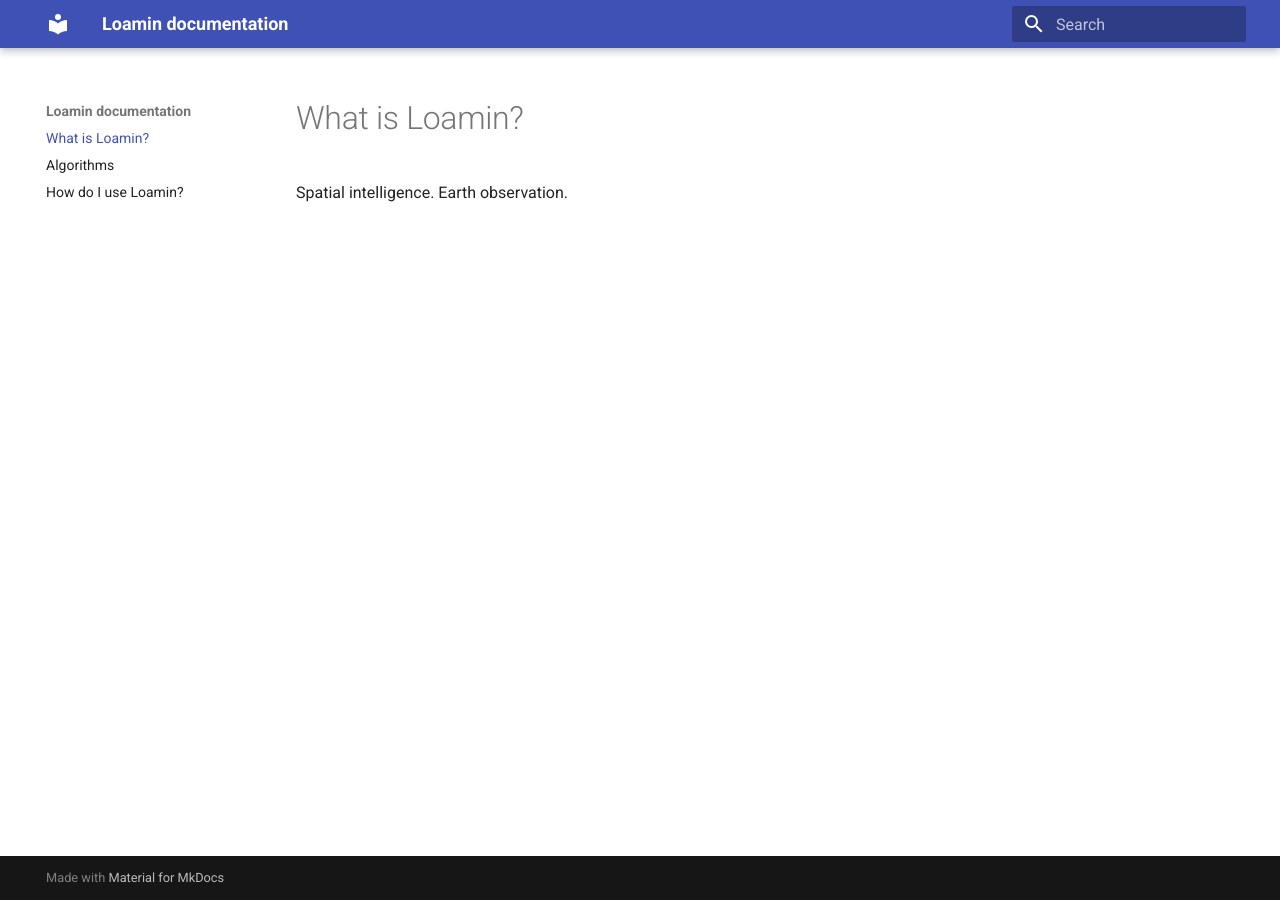
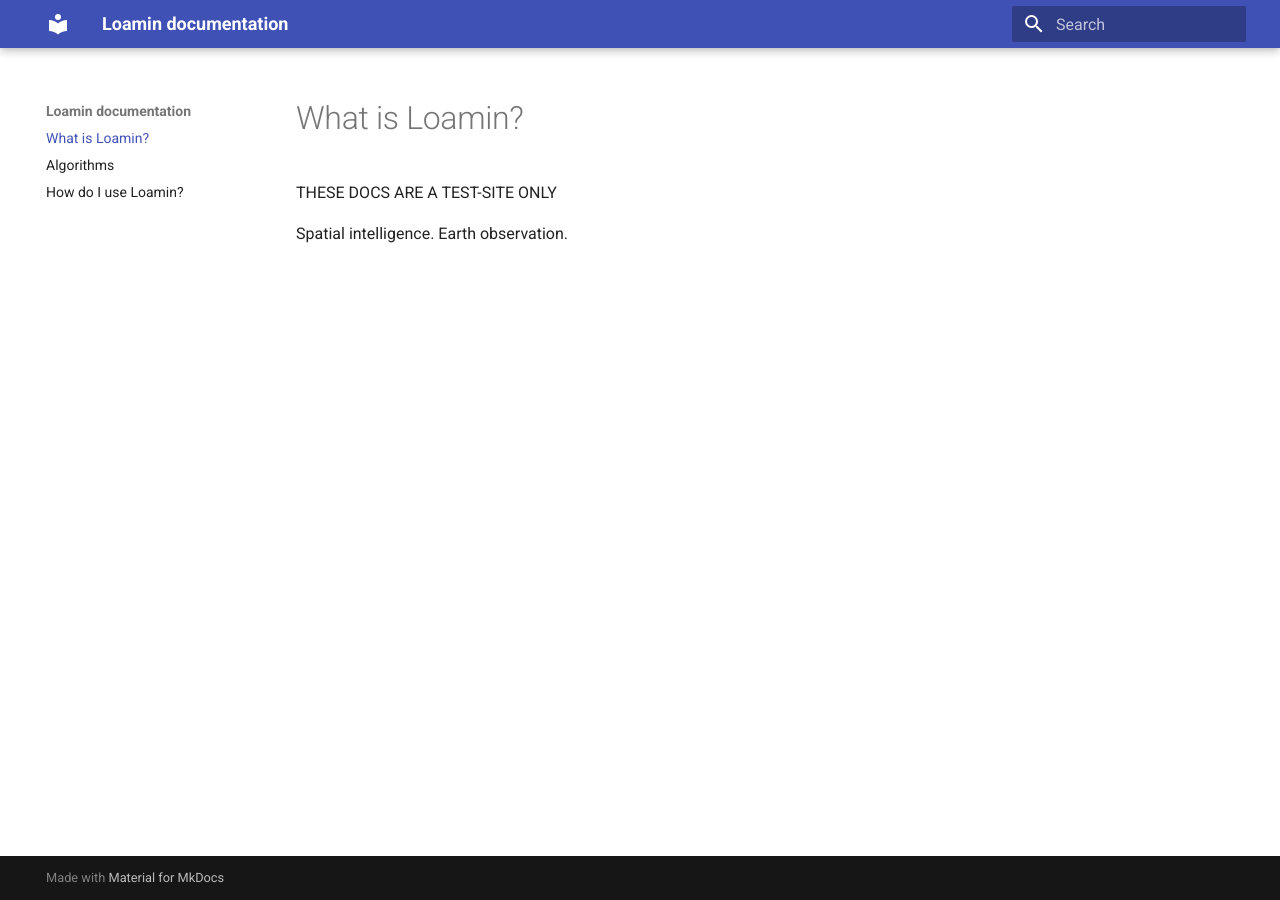
Before and after one commit to loamincom/docs, an MkDocs documentation site: the page built from docs/index.md, in a window 1280 px wide. Built offline with MkDocs 1.6.1 and Material for MkDocs 9.7.7, drawn with Linux system fonts in a browser that asks for light colours.

Commit message:
Update index.md

```diff
--- a/docs/index.md
+++ b/docs/index.md
@@ -1,3 +1,5 @@
 # What is Loamin?
 
+THESE DOCS ARE A TEST-SITE ONLY
+
 Spatial intelligence. Earth observation.
```
